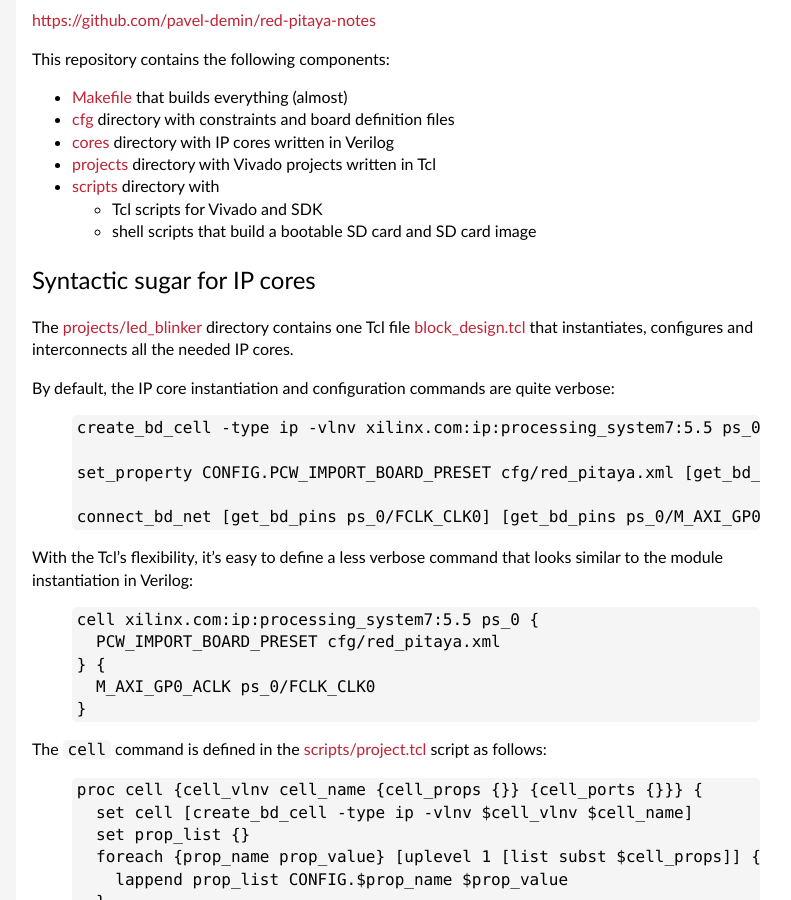
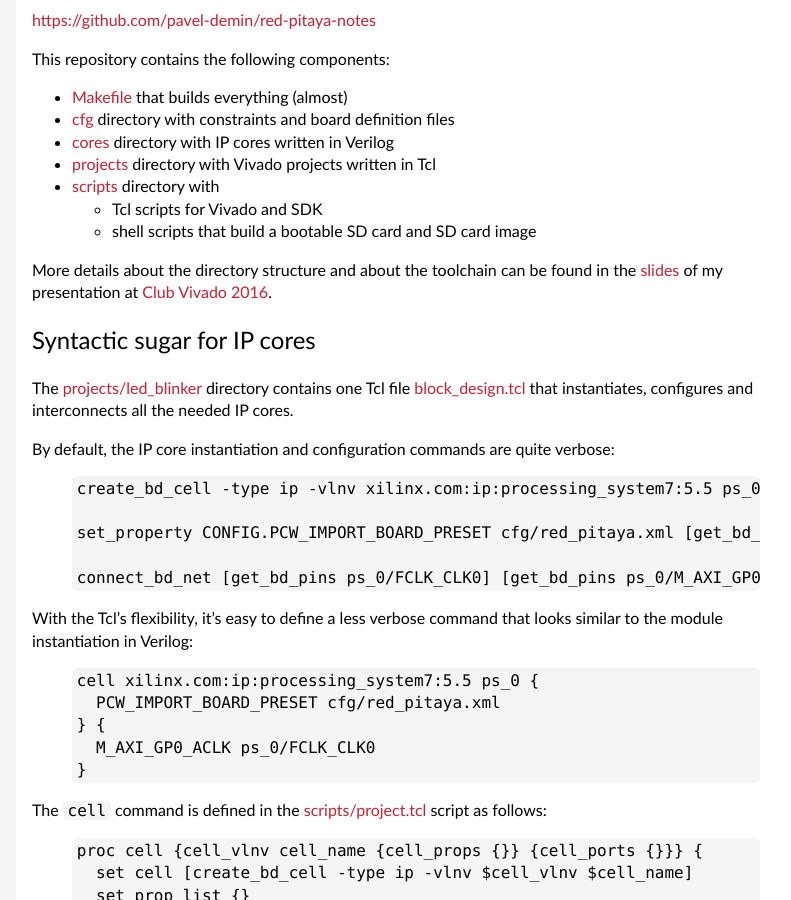
Before and after one commit to pavel-demin/red-pitaya-notes, a Jekyll site: the page built from led-blinker.md, in a window 1280 px wide and 900 px high, scrolled down 1021 px. Shown: the whole window, without its empty margins (224-1015 px from the left). Built offline with Jekyll 4.4.1, drawn with Linux system fonts in a browser that asks for light colours.

Commit message:
add slides link to led-blinker

```diff
--- a/led-blinker.md
+++ b/led-blinker.md
@@ -60,6 +60,8 @@ This repository contains the following components:
  - [scripts](https://github.com/pavel-demin/red-pitaya-notes/tree/master/scripts) directory with
    - Tcl scripts for Vivado and SDK
    - shell scripts that build a bootable SD card and SD card image
+
+More details about the directory structure and about the toolchain can be found in the [slides](https://www.dropbox.com/sh/5fy49wae6xwxa8a/AACl--BhQvcNgjeQLRaiX9dha/ClubVivado2016_Pavel_Demin.pdf?dl=1) of my presentation at [Club Vivado 2016](https://www.xilinx.com/products/design-tools/vivado/club_vivado_2016_archives.html).
 
 Syntactic sugar for IP cores
 -----
```
